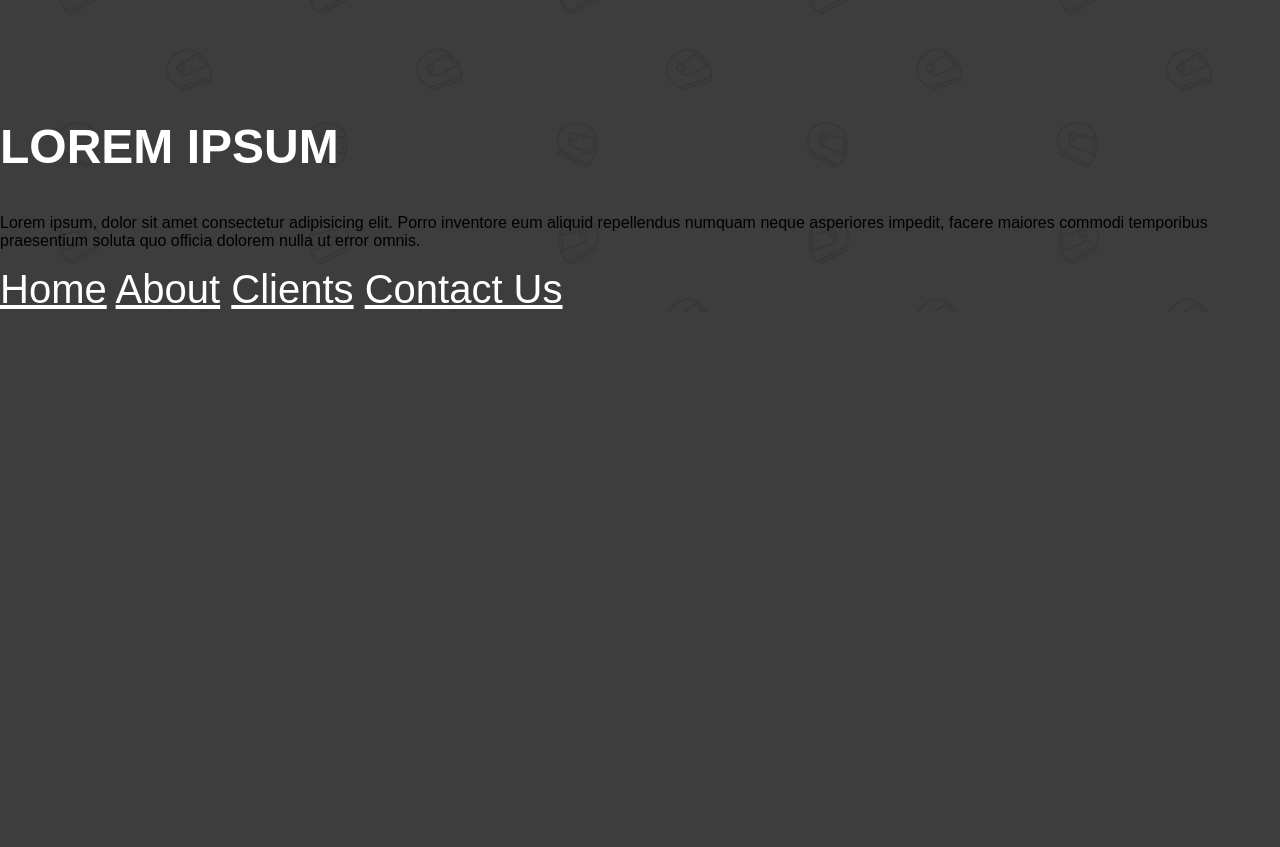
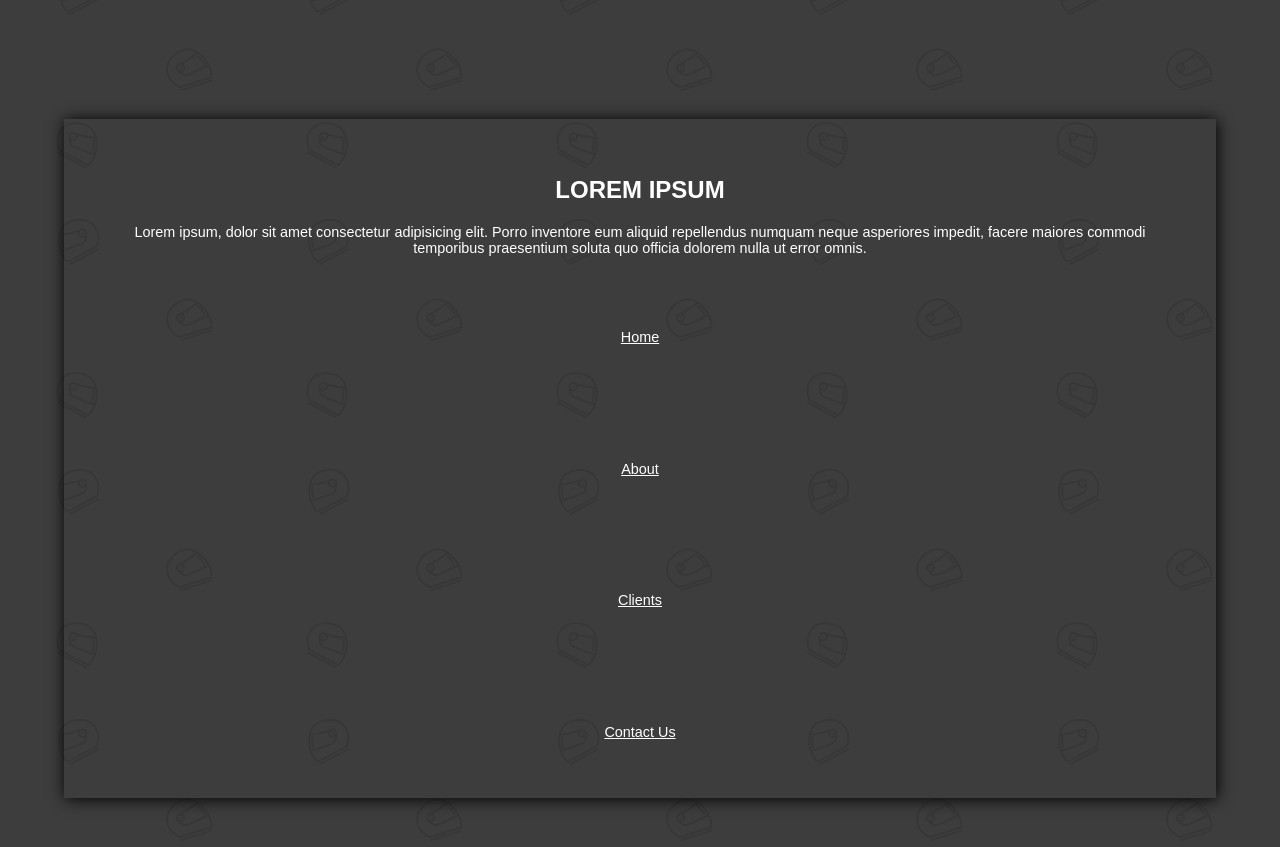
Before and after one commit to AhmadGhlm/Exercice_Wolf-Gang, a plain HTML site: page index.html in a window 1280 px wide. Shown: the part 4813-5660 px from the top of the page. Before the commit the page ends 5125 px from the top, so only its background shows below. Drawn offline with nearby package versions, Linux system fonts and the light colour scheme.

Commit message:
stylizing footer in css file

```diff
--- a/css/style.css
+++ b/css/style.css
@@ -123,6 +123,33 @@ video {
 
 /* FOOTER */
 
+footer {
+  margin: 5%;
+  box-shadow: 1px 1px 15px black;
+}
+
+footer h2 {
+  padding-top: 5%;
+  font-size: 1.5rem;
+  text-align: center;
+}
+
+footer p {
+  padding: 0 5%;
+  color: #ffffff;
+  text-align: center;
+  font-size: 0.9rem;
+}
+
+.footernav a {
+  padding: 5%;
+  display: flex;
+  flex-direction: row;
+  justify-content: center;
+  font-size: 0.9rem;
+  text-align: center;
+}
+
 /* DESKTOP */
 
 @media screen and (max-width: 1024px) {
```
